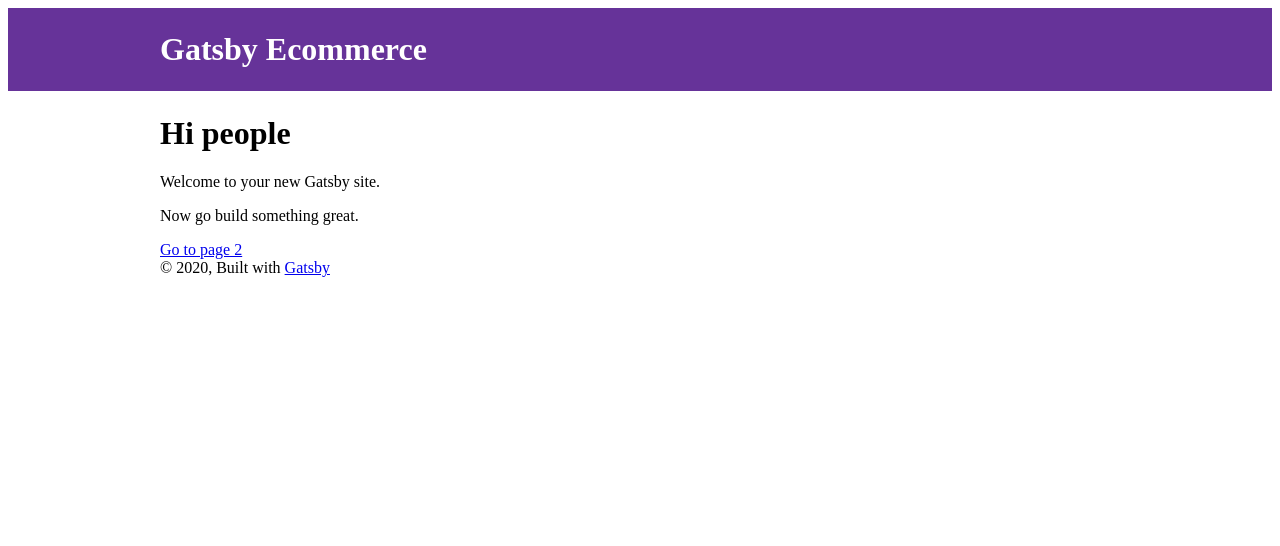
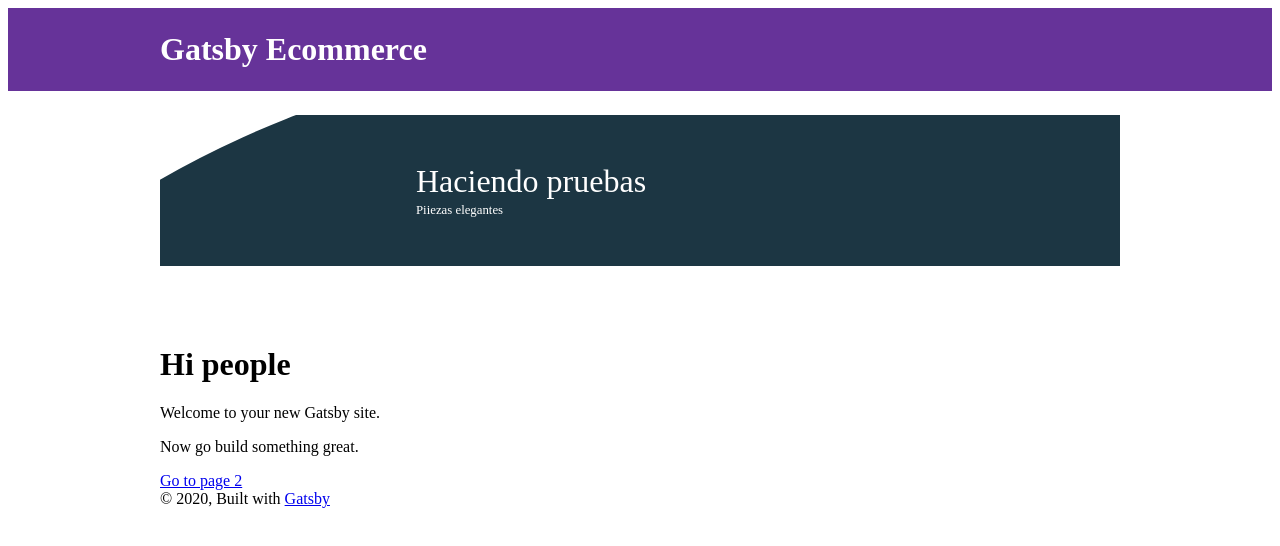
Before and after one commit to GodoyGabriel/Gatsby-Ecommerce, a Gatsby site: page / in a window 1280 px wide. Built offline with nearby package versions, Linux system fonts and the light colour scheme; Gatsby itself is replaced by a stand-in of ours.

Commit message:
Add Jumbo component and fixes

```diff
--- a/package.json
+++ b/package.json
@@ -17,7 +17,7 @@
     "react": "^16.8.6",
     "react-dom": "^16.8.6",
     "react-helmet": "^5.2.1",
-    "styled-components": "^4.3.1"
+    "styled-components": "^4.4.1"
   },
   "devDependencies": {
     "prettier": "^1.18.2"
--- /dev/null
+++ b/src/components/Jumbo.js
@@ -0,0 +1,13 @@
+import React from 'react';
+import { StyledJumbo } from '../styles/components';
+
+export default function Jumbo() {
+  return (
+    <StyledJumbo>
+          <div>
+        <h2>Haciendo pruebas</h2>
+        <small>Piiezas elegantes</small>
+      </div>
+    </StyledJumbo>
+  )
+}
--- a/src/components/index.js
+++ b/src/components/index.js
@@ -2,3 +2,4 @@ export { default as Header } from "./header"
 export { default as Layout } from "./layout"
 export { default as SEO } from "./seo"
 export { default as Image } from "./image"
+export { default as Jumbo } from './Jumbo';
--- a/src/pages/index.js
+++ b/src/pages/index.js
@@ -1,11 +1,12 @@
-import React from "react"
-import { Link } from "gatsby"
-
-import { Layout, SEO } from "../components"
+import React from "react";
+import { Link } from "gatsby";
+import { Jumbo } from '../components';
+import { Layout, SEO } from "../components";
 
 const IndexPage = () => (
   <Layout>
     <SEO title="Home" />
+    <Jumbo/>
     <h1>Hi people</h1>
     <p>Welcome to your new Gatsby site.</p>
     <p>Now go build something great.</p>
```
Also changed, not shown: 1 other file.
